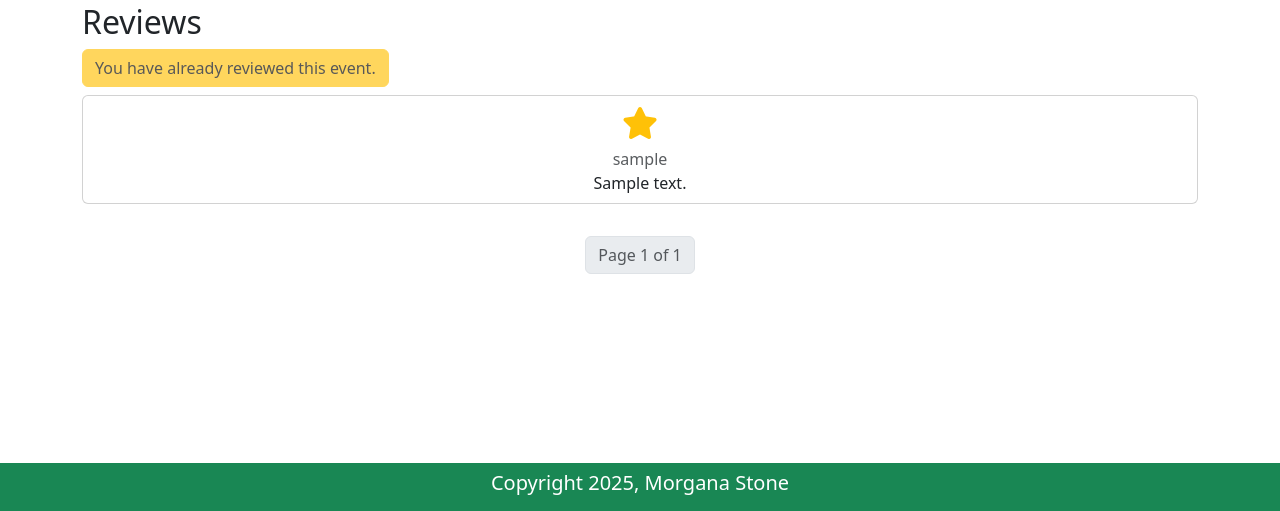
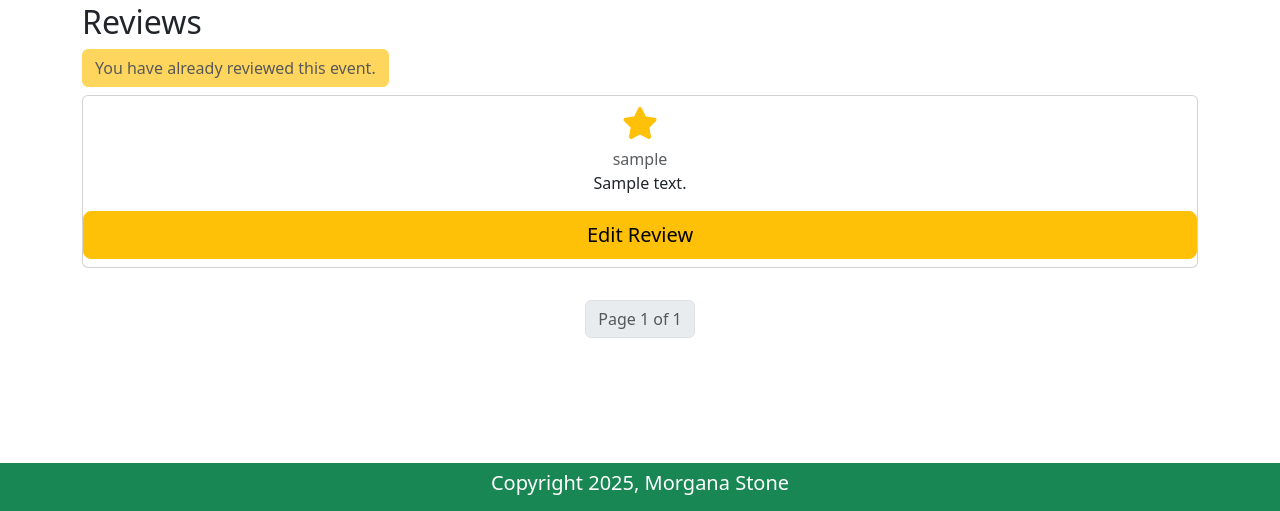
Before and after one commit to Morgana-S/ourglass, a Django app: page /events/1/ in a window 1280 px wide. Shown: the part 289-800 px from the top of the page. Run offline with Django 5.2, Linux system fonts and the light colour scheme; a user stored in the database is signed in; tables that the repository leaves empty hold one stand-in row (values such as "Sample post"); some libraries are stand-ins or nearby versions.

Commit message:
Add edit review button and allow users to edit if review approved

```diff
--- a/events/templates/events/event-detail.html
+++ b/events/templates/events/event-detail.html
@@ -43,7 +43,7 @@
             <h2>Reviews</h2>
             {% if user_has_booking and past_event %}
             {% if user_has_reviewed %}
-            <a href="{% url 'review-event' event.id %}" class="btn btn-warning disabled"aria-label="Event already reviewed">You have already reviewed this event.</a>
+            <a href="{% url 'review-event' event.id %}" class="btn btn-warning disabled" aria-label="Event already reviewed">You have already reviewed this event.</a>
             {% else %}
             <a href="{% url 'review-event' event.id %}" class="btn btn-warning" aria-label="Click here to leave a review for {{ event.event_name }}">Leave a Review</a>
             {% endif %}
@@ -62,6 +62,14 @@
                     <p class="card-subtitle text-muted">{{ review.author }}</p>
                     <p class="card-text">{{ review.content }}</p>
                     <p class="text-warning">This review has not yet been approved.</p>
+                    <a href="{% url 'edit-review' review.id %}" aria-label="Click here to edit your review." class="btn btn-lg btn-warning">Edit Review</a>
+                </div>
+                {% elif review.author == request.user and review.approved %}
+                <div class="card col-sm-1 col-md-4 col-lg-4 py-2 my-2 gx-2 text-center">
+                    <h2 class="review-rating" data-rating="{{ review.rating }}"></h2>
+                    <p class="card-subtitle text-muted">{{ review.author }}</p>
+                    <p class="card-text">{{ review.content }}</p>
+                    <a href="{% url 'edit-review' review.id %}" aria-label="Click here to edit your review." class="btn btn-lg btn-warning">Edit Review</a>
                 </div>
                 {% elif review.approved %}
                 <div class="card col-sm-1 col-md-4 col-lg-4 py-2 my-2 gx-2 text-center">
```
